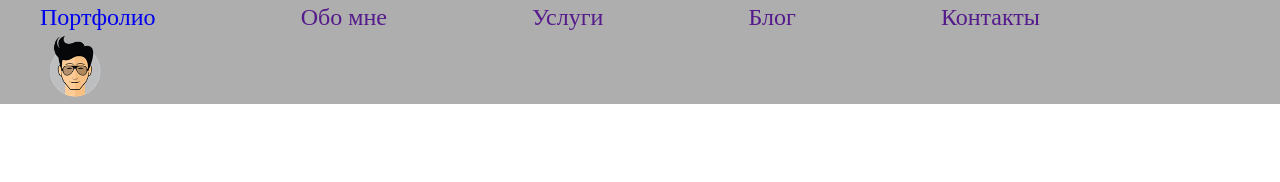
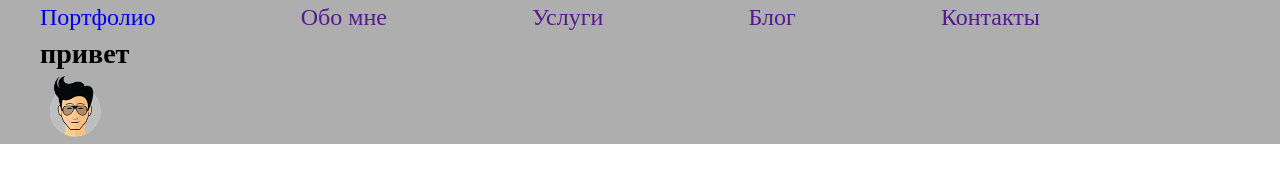
Before and after one commit to bondarevoleg/my-site, a plain HTML site: page about.html in a window 1280 px wide. Drawn offline with Linux system fonts and the light colour scheme.

Commit message:
добавил подзаголовок

```diff
--- a/about.html
+++ b/about.html
@@ -30,7 +30,9 @@
         </ul>
       </nav>
       <div class="user">
-        <div class="block"></div>
+        <div class="block">
+          <h3>привет</h3>
+        </div>
         <img src="img/user.png" alt="фото пользователя" class="user__pic">
       </div>
     </div>
```
